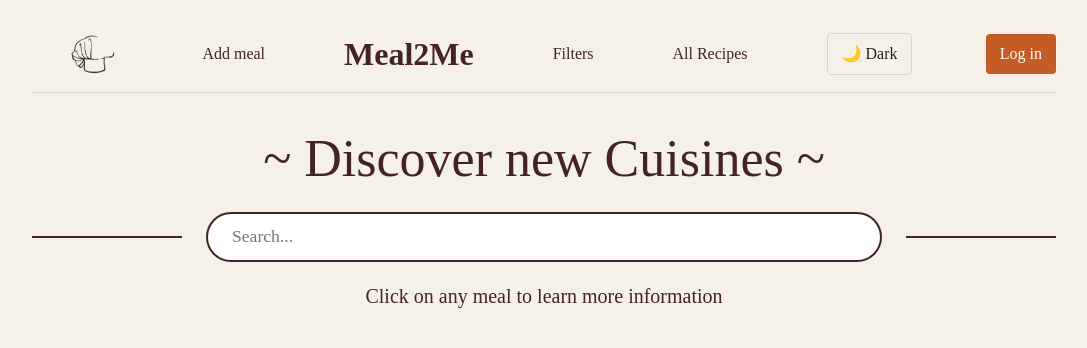
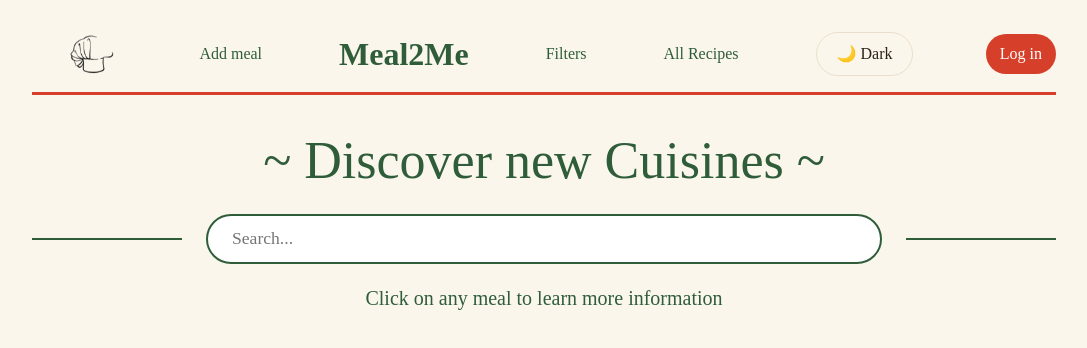
Before and after one commit to MIM-017/meal2me, a Next.js app: page / in a window 1280 px wide. Shown: the top 348 px of the page, without its empty margins (96-1183 px from the left). Built offline with nearby package versions, Linux system fonts and the light colour scheme; no server answers.

Commit message:
Add dark mode, filters, image upload, new colors

```diff
--- a/app/globals.css
+++ b/app/globals.css
@@ -1,12 +1,12 @@
 :root {
-  --bg: #f6f1e8;
-  --paper: #fffdf8;
-  --ink: #2b2118;
+  --bg: #fbf6ec;
+  --paper: #ffffff;
+  --ink: #2a2118;
   --muted: #6b5a4a;
-  --line: #e2d4c2;
-  --accent: #c45c26;
-  --accent-ink: #fffdf8;
-  --text-header: #452323;
+  --line: #eadfca;
+  --accent: #d6402b;
+  --accent-ink: #ffffff;
+  --text-header: #2f5d3a;
 }
 
 html,
@@ -39,7 +39,7 @@ a {
   align-items: center;
   gap: 16px;
   padding-bottom: 8px;
-  border-bottom: 1px solid var(--line);
+  border-bottom: 3px solid var(--accent);
   margin-bottom: 16px;
 }
 
@@ -53,7 +53,11 @@ a {
 
 .site-navigation a {
   text-decoration: none;
-  color: var(--text-header)
+  color: var(--text-header);
+}
+
+.site-navigation a:hover {
+  color: var(--accent);
 }
 
 .site-logo {
@@ -108,10 +112,15 @@ button {
   font: inherit;
   cursor: pointer;
   border: 0;
-  border-radius: 4px;
-  padding: 8px 14px;
+  border-radius: 999px;
+  padding: 9px 20px;
   background: var(--accent);
   color: var(--accent-ink);
+  transition: filter 0.15s ease;
+}
+
+button:hover {
+  filter: brightness(1.1);
 }
 
 button[type="reset"],
@@ -133,10 +142,22 @@ button.secondary {
   font-weight: bold;
 }
 
+.meal-card {
+  border-radius: 8px;
+  transition: transform 0.15s ease, box-shadow 0.15s ease;
+}
+
+.meal-card:hover {
+  transform: translateY(-3px);
+  box-shadow: 0 8px 20px rgba(60, 40, 20, 0.14);
+}
+
 .meal-card img {
   border: 1px solid var(--line);
   border-radius: 8px;
   background: var(--paper);
+  aspect-ratio: 3 / 2;
+  object-fit: cover;
 }
 
 .meal-card h3 {
@@ -261,7 +282,6 @@ input[type="file"]::file-selector-button {
   font: inherit;
   cursor: pointer;
 }
-
 
 .file-button {
   display: inline-block;
@@ -412,7 +432,7 @@ textarea {
 .button-link {
   display: inline-block;
   padding: 8px 14px;
-  border-radius: 4px;
+  border-radius: 999px;
   background: var(--accent);
   color: var(--accent-ink);
   text-decoration: none;
```
